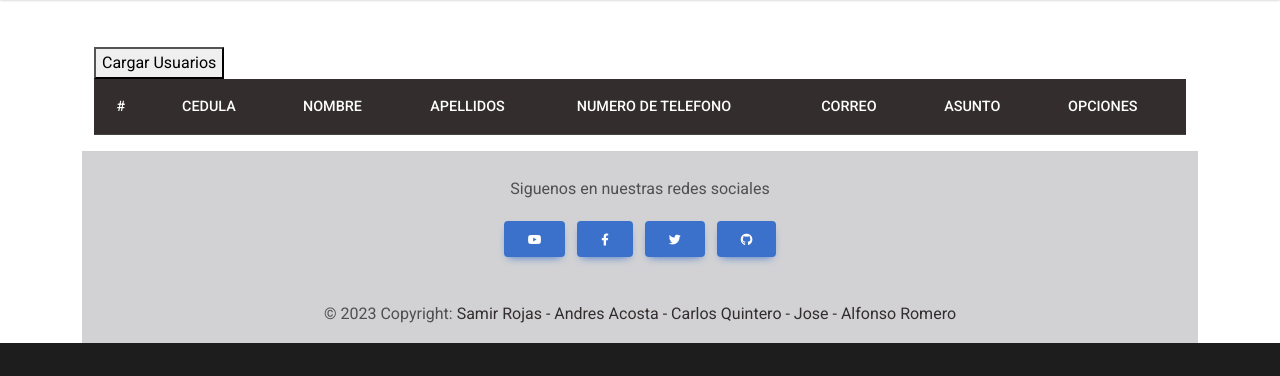
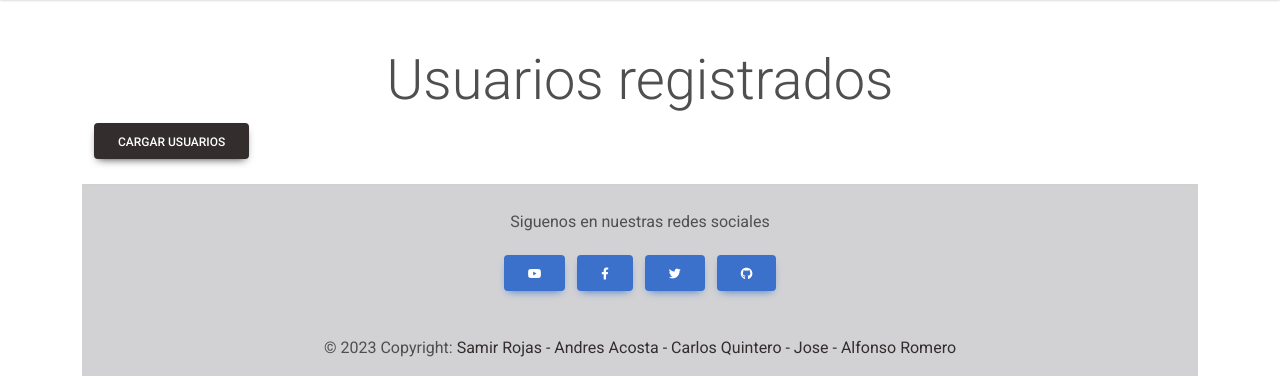
Before and after one commit to AndresAcosta05/Prediccion_IA, a Flask app: page /Contactenos in a window 1280 px wide. Shown: the part 782-1158 px from the top of the page. Before the commit the page ends 1125 px from the top, so only its background shows below. Run offline with Flask 3, Linux system fonts and the light colour scheme; the visitor is signed in with stand-in values (Sample User, id 1); lists and menus that the app fills with data are empty; some libraries are stand-ins or nearby versions.

Commit message:
Red NEURONAL LISTA Y MODULO CONTACTENOS LISTO

```diff
--- a/src/static/css/styles.css
+++ b/src/static/css/styles.css
@@ -111,11 +111,19 @@
     padding-top: 13%;
 }
 #red{
-    margin-top: 5%;
-    padding-left: 10%;
+    margin-top: 1%;
+
     padding-bottom: 5%;
     background-color: #D2D2D4;
+
 }
 #red1{
     background-color: #D2D2D4;
 }
+#redneuro{
+    text-align: center;
+}
+
+#row{
+    padding-left: 10%;
+}
--- a/src/static/js/operaciones.js
+++ b/src/static/js/operaciones.js
@@ -154,14 +154,53 @@ async function validacioncontactanos() {
 }
 
 async function tablausuarios() {
-    var tabla = " <tr> <th >#</th> <th >CEDULA</th> <th>NOMBRE</th> <th >APELLIDOS</th> <th >NUMERO DE TELEFONO</th> <th>CORREO</th> <th>ASUNTO</th> <th >OPCIONES</th> </tr>";
-    const response = await fetch('http://127.0.0.1:5000/get_email_request')
+    let infoForm = {};
+     await fetch('http://127.0.0.1:5000/get_email_request')
         .then(res => res.json())
         .then(response => {
             for (let x in response) {
 
+                infoForm["ID"] = response[x][0];
+                infoForm["CEDULA"] = response[x][1];
+                infoForm["NOMBRE"] = response[x][2];
+                infoForm["APELLIDOS"] = response[x][3];
+                infoForm["NUMEROTELEFONO"] = response[x][4];
+                infoForm["CORREO"] = response[x][5];
+                infoForm["ASUNTO"] = response[x][6];
+
+                document.getElementById("tablaclientes").style.display = "block";
+                document.getElementById("cuerpoclientes").innerHTML += "";
 
 
+                tabla = document.getElementById("cuerpoclientes");
+                filanueva = tabla.insertRow(tabla.length);
+
+                cell1 = filanueva.insertCell(0);
+                cell1.innerHTML = infoForm.ID;
+
+                cell1 = filanueva.insertCell(1);
+                cell1.innerHTML = infoForm.CEDULA;
+
+                cell1 = filanueva.insertCell(2);
+                cell1.innerHTML = infoForm.NOMBRE;
+
+                cell1 = filanueva.insertCell(3);
+                cell1.innerHTML = infoForm.APELLIDOS;
+
+
+                cell1 = filanueva.insertCell(4);
+                cell1.innerHTML = infoForm.NUMEROTELEFONO;
+
+
+                cell1 = filanueva.insertCell(5);
+                cell1.innerHTML = infoForm.CORREO;
+
+                cell1 = filanueva.insertCell(6);
+                cell1.innerHTML = infoForm.ASUNTO;
+
+                cell8 = filanueva.insertCell(7);
+                cell8.innerHTML = `<a class="btn btn-warning mx-2 " onClick="onEdit(this)">Edit</a>
+             <a class= "btn btn-danger "onClick="onDelete02(this)">Delete</a>`;
             }
 
 
--- a/src/templates/Contactenos.html
+++ b/src/templates/Contactenos.html
@@ -46,20 +46,26 @@
                         </div>
                     </div>
                 </div>
+                    <div class="contactarlo">
+                        <div class="row">
+                            <div class="col-lg-12 col-sm-12 col-md-12">
 
-                <div class="container">
-                    <div class="row">
-                        <div>
-                            <button type="submit" onclick="tablausuarios()">Cargar Usuarios </button>
+                                <h1 style="text-align: center;" class="display-4">
+                                    Usuarios registrados
+                                </h1>
+
+
+                            </div>
                         </div>
+
                     </div>
 
-                </div>
+
 
                 <div class="container">
                     <div class="row">
                         <div class="col-lg-12 col-sm-12 col-md-12">
-                            <table class="table table-striped table-dark" id="tablaclientes">
+                            <table class="table table-striped table-dark" id="tablaclientes" style="display: none">
                                 <thead>
                                     <tr> <th >#</th>
                                             <th >CEDULA</th>
@@ -78,6 +84,15 @@
                             </table>
                         </div>
                     </div>
+                </div>
+
+                <div class="container">
+                    <div class="row">
+                        <div>
+                            <button class="btn btn-dark" type="submit" onclick="tablausuarios()">Cargar Usuarios </button>
+                        </div>
+                    </div>
+
                 </div>
             </div>
             {% else %}
--- a/src/templates/Redneuronal.html
+++ b/src/templates/Redneuronal.html
@@ -16,12 +16,12 @@
 <div class="container" id="red">
   <div class="row">
     <div class="col-lg-12 col-sm-12 col-md-12">
-      <h5 class="display-4">Convertir de Farenheit a Grados Celcius</h5>
+      <h5 id= "redneuro" class="display-4">Convertir de Farenheit a Grados Celcius</h5>
     </div>
   </div>
 </div>
 <div class="container" id="red1">
-  <div class="row">
+  <div class="row" id="row">
     <div class="col-lg-4col-sm-4 col-md-4">
       <div>
         <label>Farenheit</label>
@@ -33,6 +33,7 @@
         <div>
           <label>Celcius</label>
           <label id="resultado" for=""></label>
+          <input disabled id = "inputcelcius"type="number">
         </div>
       </div>
 
--- a/src/templates/base.html
+++ b/src/templates/base.html
@@ -182,6 +182,7 @@
     {% block body %}
     {% endblock %}
 </body>
+<br>
 <footer class="bg-light text-lg-start">
     <hr class="m-0" />
     <div class="text-center py-4 align-items-center" style="background-color: #D2D2D4;">
```
